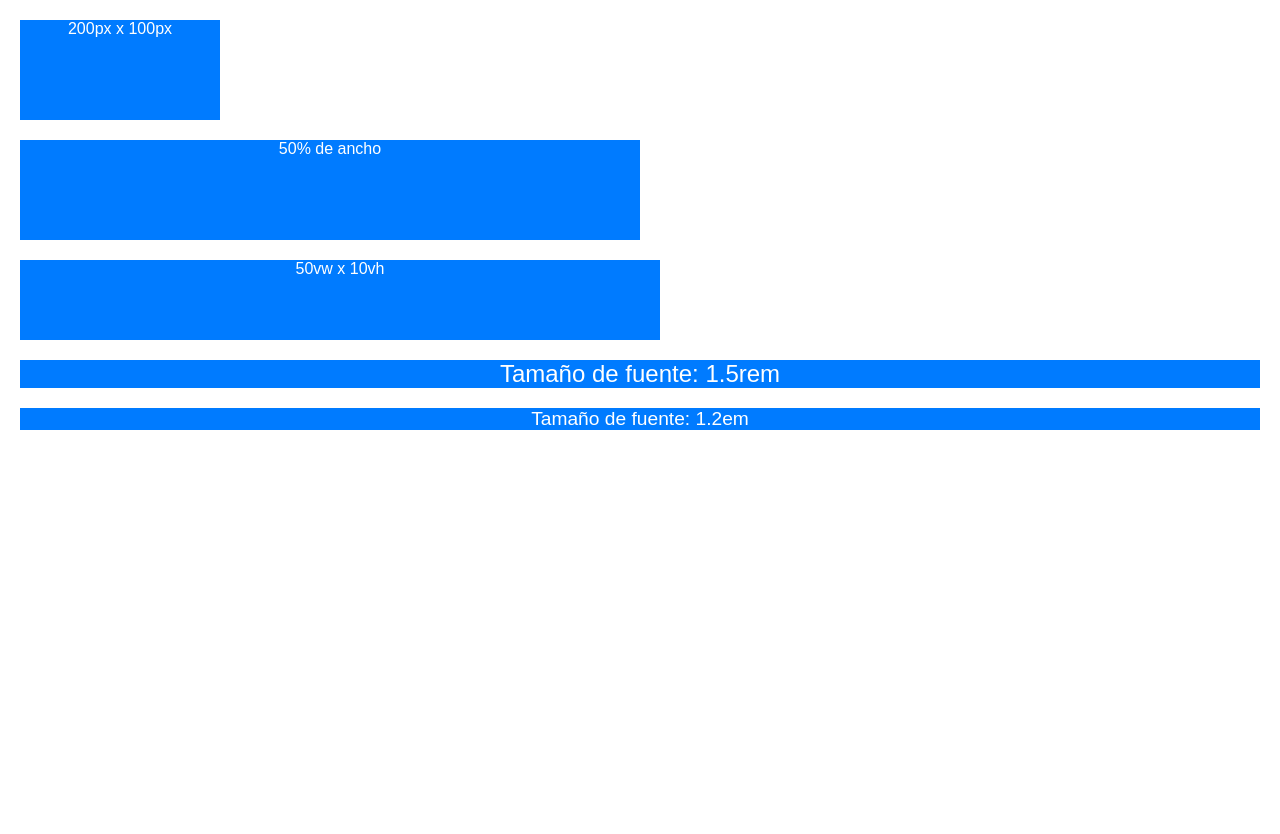
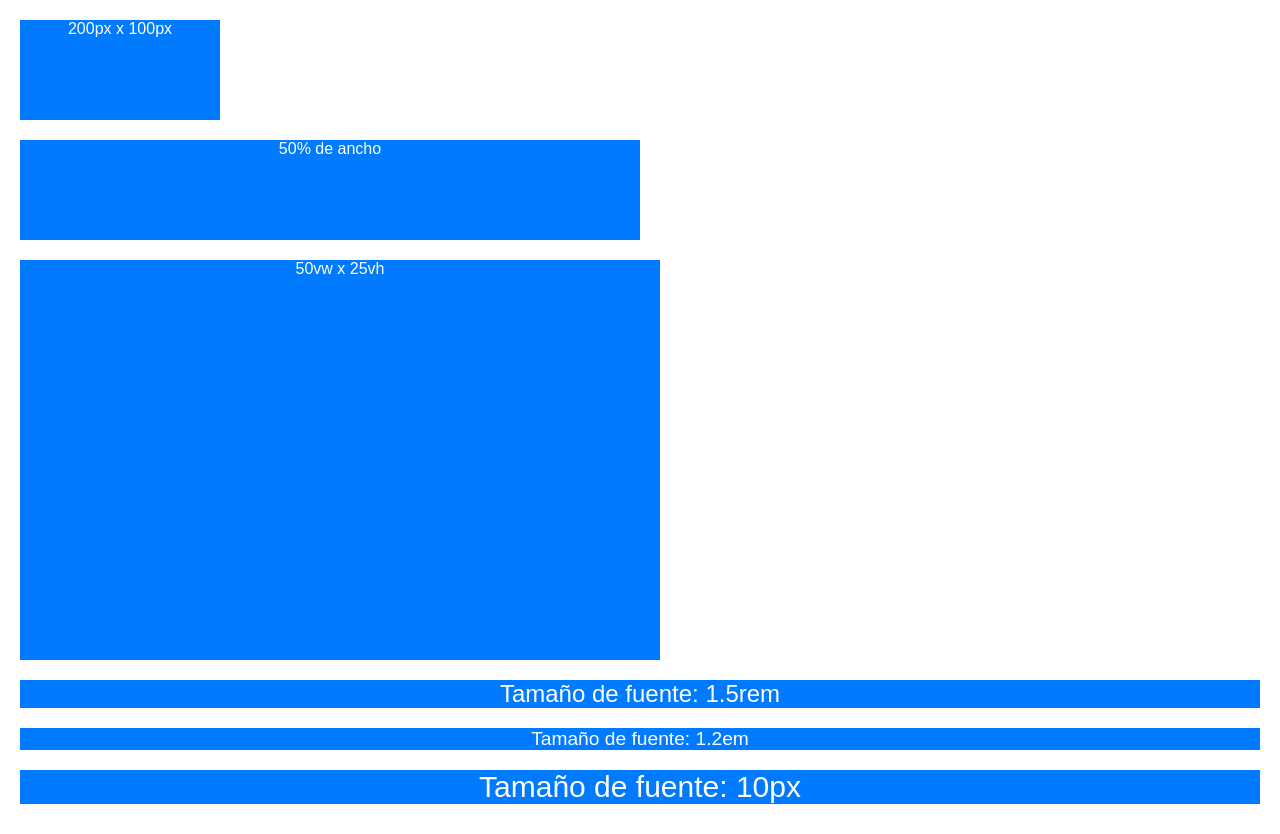
Before and after one commit to Algoritmos-uy/inicial-css, a plain HTML site: page UNIDADES DE MEDIDA CSS explicativo/index.html in a window 1280 px wide. Before the commit the page ends 800 px from the top, so only its background shows below. Drawn offline with Linux system fonts and the light colour scheme.

Commit message:
Agregado de comentario didácticos

```diff
--- a/UNIDADES DE MEDIDA CSS explicativo/index.html
+++ b/UNIDADES DE MEDIDA CSS explicativo/index.html
@@ -11,9 +11,10 @@
 <body>
     <div class="box pixels">200px x 100px</div>
     <div class="box percentage">50% de ancho</div>
-    <div class="box viewport">50vw x 10vh</div>
+    <div class="box viewport">50vw x 25vh</div>
     <div class="box rem">Tamaño de fuente: 1.5rem</div>
     <div class="box em">Tamaño de fuente: 1.2em</div>
+    <div class="box px">Tamaño de fuente: 10px</div>
 </body>
 
 </html>
--- a/UNIDADES DE MEDIDA CSS explicativo/styles.css
+++ b/UNIDADES DE MEDIDA CSS explicativo/styles.css
@@ -123,7 +123,7 @@ body {
  */
 .viewport {
   width: 50vw; /* 50% del ancho de la ventana del navegador */
-  height: 10vh; /* 10% del alto de la ventana del navegador */
+  height: 50vh; /* 10% del alto de la ventana del navegador */
 }
 
 /* ========================================
@@ -187,3 +187,7 @@ body {
 .em {
   font-size: 1.2em; /* 1.2 × tamaño de fuente del padre (body) */
 }
+
+.px {
+  font-size: 30px; /* Tamaño de fuente fijo en píxeles */
+}
```
